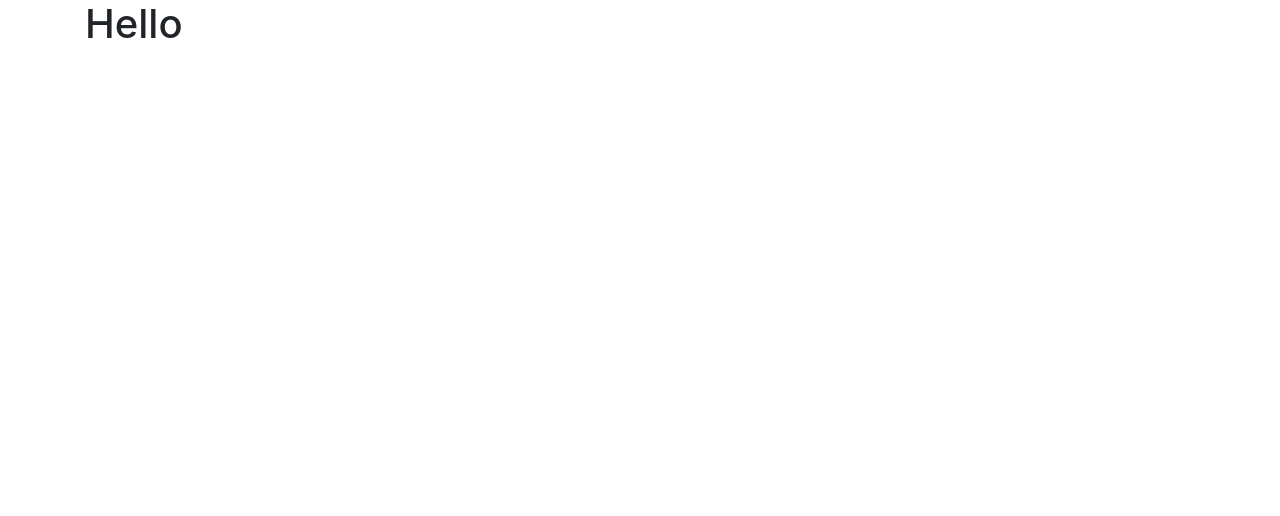
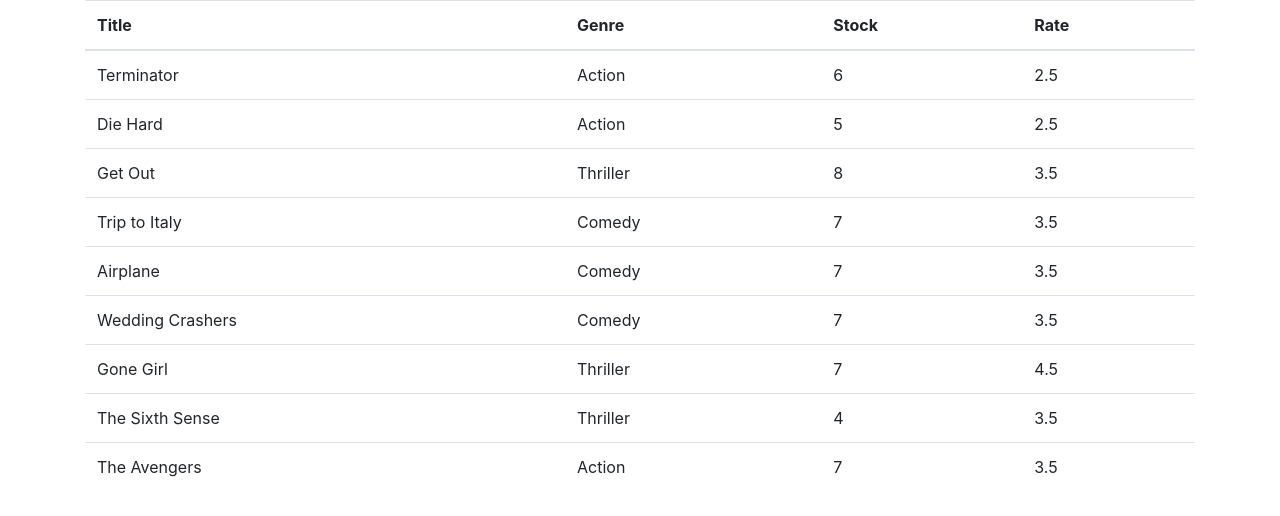
Before and after one commit to CALuthfi/vidly, a React (Create React App) app: page / in a window 1280 px wide. Shown: the top 516 px of the page. Built offline with nearby package versions, Linux system fonts and the light colour scheme.

Commit message:
building the movies component

```diff
--- a/src/App.js
+++ b/src/App.js
@@ -1,11 +1,12 @@
 import React, { Component } from "react";
+import Movies from "./components/movies";
 
 class App extends Component {
   render() {
     return (
       <div>
         <main className="container">
-          <h1>Hello</h1>
+          <Movies />
         </main>
       </div>
     );
--- /dev/null
+++ b/src/components/movies.jsx
@@ -0,0 +1,36 @@
+import React, { Component } from "react";
+import { getMovies } from "../services/fakeMovieService";
+
+class Movies extends Component {
+  state = {
+    movies: getMovies()
+  };
+  render() {
+    return (
+      <div>
+        <table className="table">
+          <thead>
+            <tr>
+              <th>Title</th>
+              <th>Genre</th>
+              <th>Stock</th>
+              <th>Rate</th>
+            </tr>
+          </thead>
+          <tbody>
+            {this.state.movies.map(movie => (
+              <tr>
+                <td>{movie.title}</td>
+                <td>{movie.genre.name}</td>
+                <td>{movie.numberInStock}</td>
+                <td>{movie.dailyRentalRate}</td>
+              </tr>
+            ))}
+          </tbody>
+        </table>
+      </div>
+    );
+  }
+}
+
+export default Movies;
```
